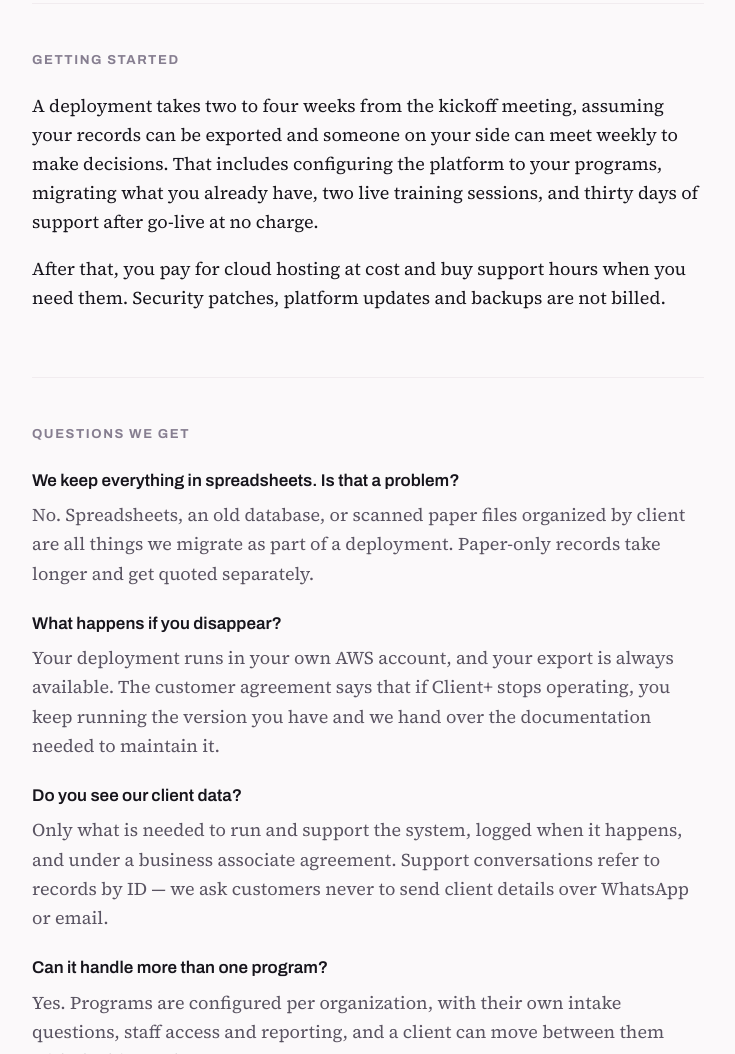
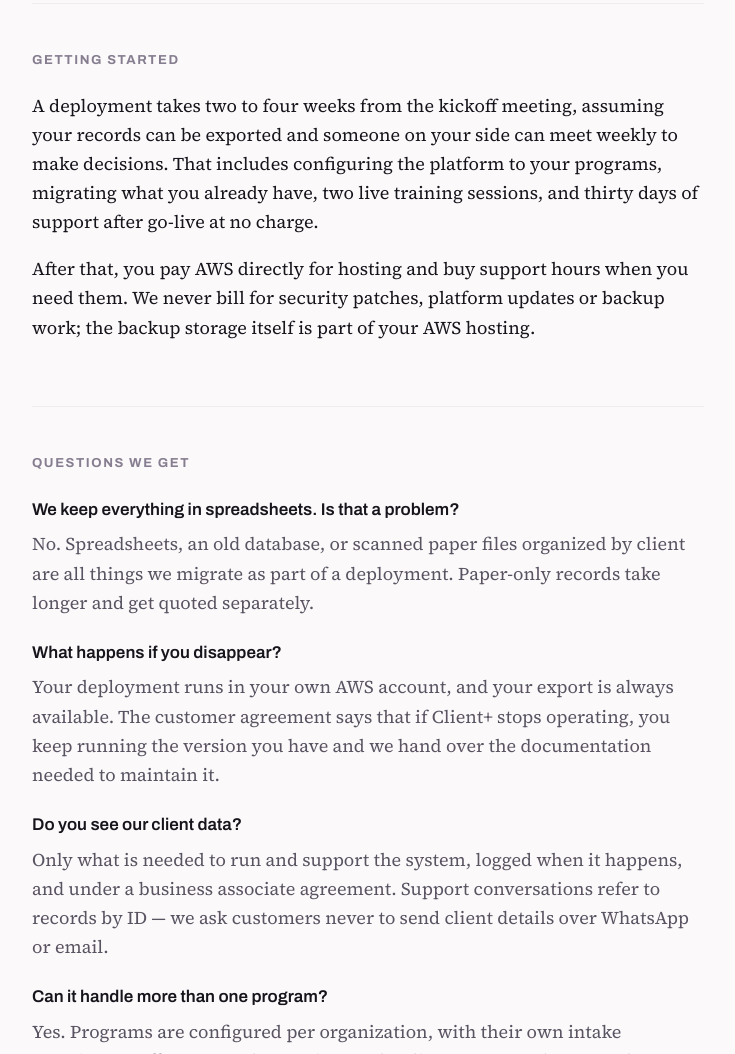
Before and after one commit to ryanultralife/clientplus, a plain HTML site: page index.html in a window 1280 px wide. Shown: the part 4702-5756 px from the top of the page, without its empty margins (272-1007 px from the left). Drawn offline with Linux system fonts and the light colour scheme.

Commit message:
Say plainly that hosting and backup storage are on the customer's AWS bill
Co-Authored-By: Claude Opus 5.5 <noreply@anthropic.com>

```diff
--- a/index.html
+++ b/index.html
@@ -219,7 +219,7 @@ footer a{color:var(--accent)}
 <section id="start">
   <h2>Getting started</h2>
   <p>A deployment takes two to four weeks from the kickoff meeting, assuming your records can be exported and someone on your side can meet weekly to make decisions. That includes configuring the platform to your programs, migrating what you already have, two live training sessions, and thirty days of support after go-live at no charge.</p>
-  <p>After that, you pay for cloud hosting at cost and buy support hours when you need them. Security patches, platform updates and backups are not billed.</p>
+  <p>After that, you pay AWS directly for hosting and buy support hours when you need them. We never bill for security patches, platform updates or backup work; the backup storage itself is part of your AWS hosting.</p>
 </section>
 
 <section class="faq">
```
